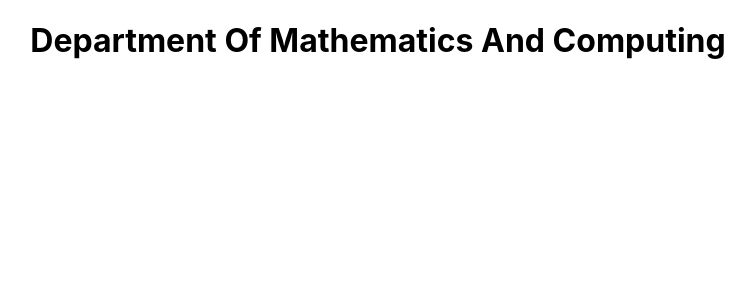
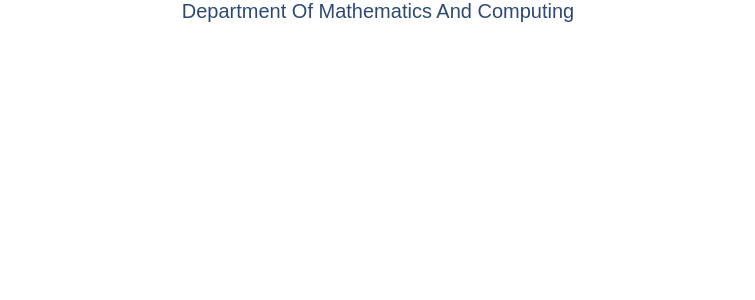
Before and after one commit to Grumpyyash/Deptt_of_MnC_Website, a React (Create React App) app in the folder mnc_website/: page / in a window 1280 px wide. Shown: the top 300 px of the page, without its empty margins (262-1017 px from the left). Built offline with nearby package versions, Linux system fonts and the light colour scheme.

Commit message:
included css starter
Signed-off-by: Akshat Tripathi <akshatofficial2019@gmail.com>

```diff
--- a/mnc_website/src/index.css
+++ b/mnc_website/src/index.css
@@ -1,13 +1,144 @@
-body {
+@charset "utf-8";
+/*
+	Author		Akshat Tripathi
+
+	Colors
+*/
+
+/* RESET */
+html, body, div, span, object, iframe,
+h1, h2, h3, h4, h5, h6, p, blockquote, pre,
+a, abbr, acronym, address, code,
+del, dfn, em, img, q, dl, dt, dd, ol, ul, li,
+fieldset, form, label, legend,
+table, caption, tbody, tfoot, thead, tr, th, td {
   margin: 0;
-  font-family: -apple-system, BlinkMacSystemFont, 'Segoe UI', 'Roboto', 'Oxygen',
-    'Ubuntu', 'Cantarell', 'Fira Sans', 'Droid Sans', 'Helvetica Neue',
-    sans-serif;
-  -webkit-font-smoothing: antialiased;
-  -moz-osx-font-smoothing: grayscale;
+  padding: 0;
+  border: 0;
+  font-weight: inherit;
+  font-style: inherit;
+  font-size: 100%;
+  font-family: inherit;
 }
 
-code {
-  font-family: source-code-pro, Menlo, Monaco, Consolas, 'Courier New',
-    monospace;
+em {
+	font-style: italic;
 }
+
+strong {
+	font-weight: bold;
+}
+
+html,
+body {
+	margin:0;
+	padding:0;
+	height:100%;
+}
+/* /END RESET */
+body {
+	font-family: Arial, Helvetica, sans-serif;
+	font-size: 12px;
+}
+
+p {
+	line-height: 150%;
+	margin: 0 0 10px;
+}
+
+h1, h2, h3, h4, h5, h6 {
+	color: #2E4A74;
+	font-family: Arial, Helvetica, sans-serif;
+}
+
+h1 {
+	font-size: 20px;
+	margin: 0 0 15px;
+	font-weight: normal;
+}
+
+h2 {
+	font-size: 18px;
+	margin: 0 0 12px;
+	font-weight: normal;
+}
+
+h3 {
+	font-size: 15px;
+	margin: 0 0 12px;
+	font-weight: normal;
+}
+
+
+h4, h5, h6 {
+	margin: 5px 0 5px;
+	font-weight: bold;
+}
+
+h1 a,
+h2 a,
+h3 a,
+h4 a,
+h5 a,
+h6 a {}
+
+a img {
+	border: none;
+	outline: none;
+}
+
+a {
+	color: #363636;
+	outline: none;
+	text-decoration: none;
+}
+
+a:hover {
+	color: #999;
+}
+
+/* remove dotted lines on some links in FF browser */
+
+a,
+a:active,
+a:visited,
+a img {
+	outline: none;
+}
+
+/* / */
+
+/* CLEARFIX */
+.clearfix:after {
+	content: ".";
+	display: block;
+	clear: both;
+	visibility: hidden;
+	line-height: 0;
+	height: 0;
+}
+
+.clearfix {
+	display: inline-block;
+}
+
+html[xmlns] .clearfix {
+	display: block;
+}
+
+* html .clearfix {
+	height: 1%;
+}
+/* /END CLEARFIX */
+
+/*
+=====================================================
+	Layout & Framework
+===================================================== */
+
+
+
+/*
+=====================================================
+	Dynamic Displays
+===================================================== */
```
